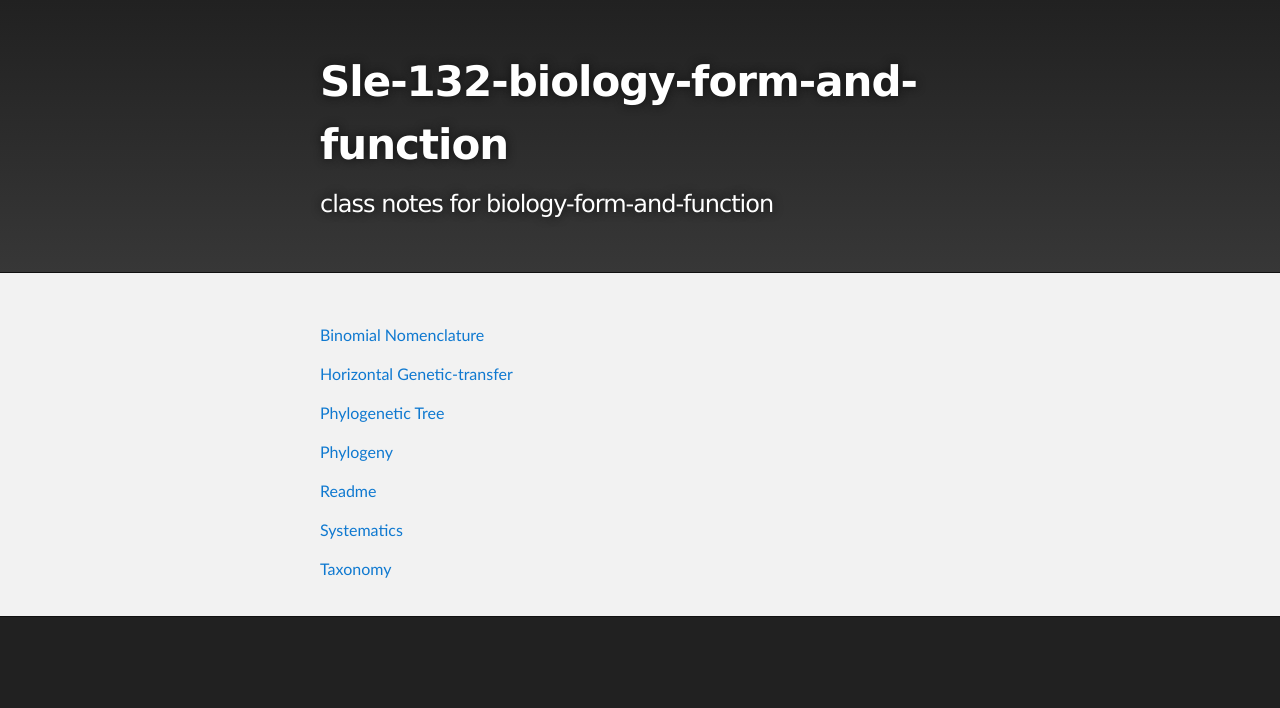
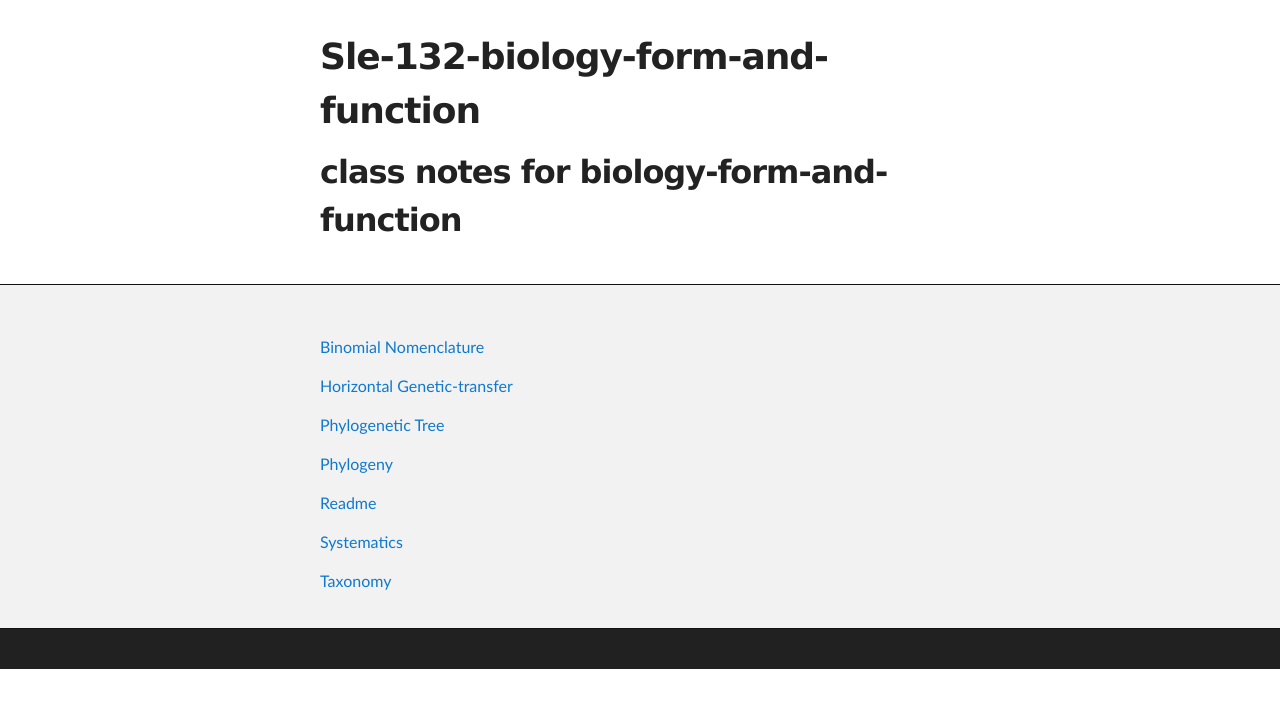
Before and after one commit to mathew-j-davis/sle-132-biology-form-and-function, a Jekyll site: the page built from README.md, in a window 1280 px wide. Shown: the top 708 px of the page. Built offline with Jekyll 4.4.1, drawn with Linux system fonts in a browser that asks for light colours; our own code applies the rules of GitHub Pages for plain Markdown files.

Commit message:
remote theme test

```diff
--- a/_sass/jekyll-theme-slate.scss
+++ b/_sass/jekyll-theme-slate.scss
@@ -46,7 +46,7 @@ Theme Styles
 body {
   box-sizing: border-box;
   color:#373737;
-  background: #212121;
+  background: #ffffff;
   font-size: 16px;
   font-family: 'Myriad Pro', Calibri, Helvetica, Arial, sans-serif;
   line-height: 1.5;
@@ -69,7 +69,6 @@ h1 {
 h2 {
   padding-bottom: 10px;
   font-size: 32px;
-  background: url('../images/bg_hr.png') repeat-x bottom;
 }
 
 h3 {
@@ -93,7 +92,7 @@ p {
 }
 
 footer p {
-  color: #f2f2f2;
+  color:#373737;
 }
 
 a {
@@ -118,7 +117,7 @@ a:hover, a:focus {
 }
 
 footer a {
-  color: #F2F2F2;
+  color:#373737;
   text-decoration: underline;
 }
 
@@ -225,7 +224,6 @@ hr {
   height: 1px;
   margin-bottom: 5px;
   border: none;
-  background: url('../images/bg_hr.png') repeat-x center;
 }
 
 table {
@@ -237,8 +235,8 @@ table {
 th {
   font-family: 'Lucida Grande', 'Helvetica Neue', Helvetica, Arial, sans-serif;
   padding: 10px;
-  background: #373737;
-  color: #fff;
+  background:  #fff;
+  color:#373737;
  }
 
 td {
@@ -266,49 +264,6 @@ Full-Width Styles
   margin: 0 auto;
 }
 
-#forkme_banner {
-  display: block;
-  position: absolute;
-  top:0;
-  right: 10px;
-  z-index: 10;
-  padding: 10px 50px 10px 10px;
-  color: #fff;
-  background: url('../images/blacktocat.png') #0090ff no-repeat 95% 50%;
-  font-weight: 700;
-  box-shadow: 0 0 10px rgba(0,0,0,.5);
-  border-bottom-left-radius: 2px;
-  border-bottom-right-radius: 2px;
-}
-
-#header_wrap {
-  background: #212121;
-  background: -moz-linear-gradient(top, #373737, #212121);
-  background: -webkit-linear-gradient(top, #373737, #212121);
-  background: -ms-linear-gradient(top, #373737, #212121);
-  background: -o-linear-gradient(top, #373737, #212121);
-  background: linear-gradient(to top, #373737, #212121);
-}
-
-#header_wrap .inner {
-  padding: 50px 10px 30px 10px;
-}
-
-#project_title {
-  margin: 0;
-  color: #fff;
-  font-size: 42px;
-  font-weight: 700;
-  text-shadow: #111 0px 0px 10px;
-}
-
-#project_tagline {
-  color: #fff;
-  font-size: 24px;
-  font-weight: 300;
-  background: none;
-  text-shadow: #111 0px 0px 10px;
-}
 
 #downloads {
   position: absolute;
@@ -317,7 +272,7 @@ Full-Width Styles
   bottom: -40px;
   right: 0;
   height: 70px;
-  background: url('../images/icon_download.png') no-repeat 0% 90%;
+
 }
 
 .zip_download_link {
@@ -327,7 +282,7 @@ Full-Width Styles
   height:70px;
   text-indent: -5000px;
   overflow: hidden;
-  background: url(../images/sprite_download.png) no-repeat bottom left;
+
 }
 
 .tar_download_link {
@@ -337,17 +292,11 @@ Full-Width Styles
   height:70px;
   text-indent: -5000px;
   overflow: hidden;
-  background: url(../images/sprite_download.png) no-repeat bottom right;
+
   margin-left: 10px;
 }
 
-.zip_download_link:hover {
-  background: url(../images/sprite_download.png) no-repeat top left;
-}
 
-.tar_download_link:hover {
-  background: url(../images/sprite_download.png) no-repeat top right;
-}
 
 #main_content_wrap {
   background: #f2f2f2;
```
